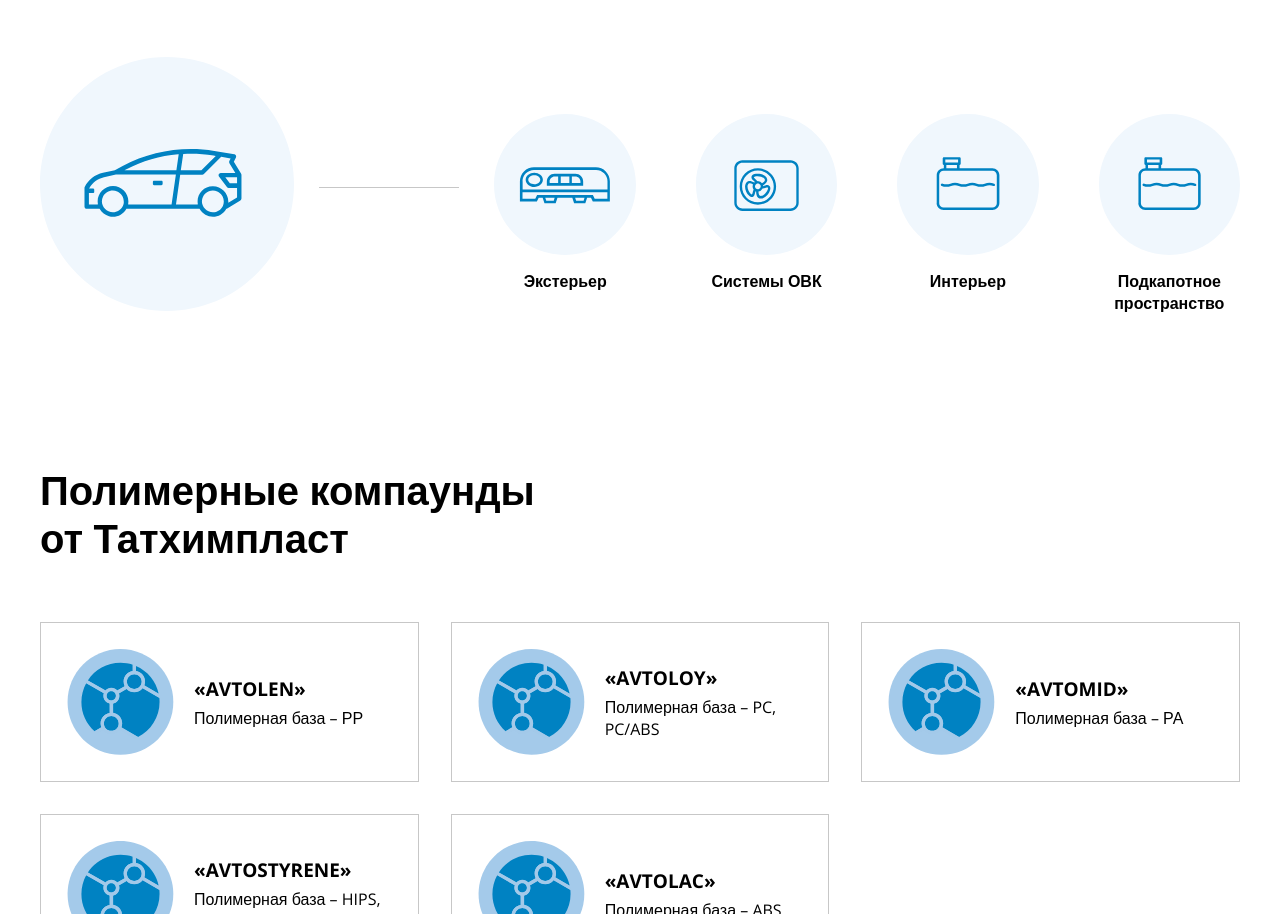
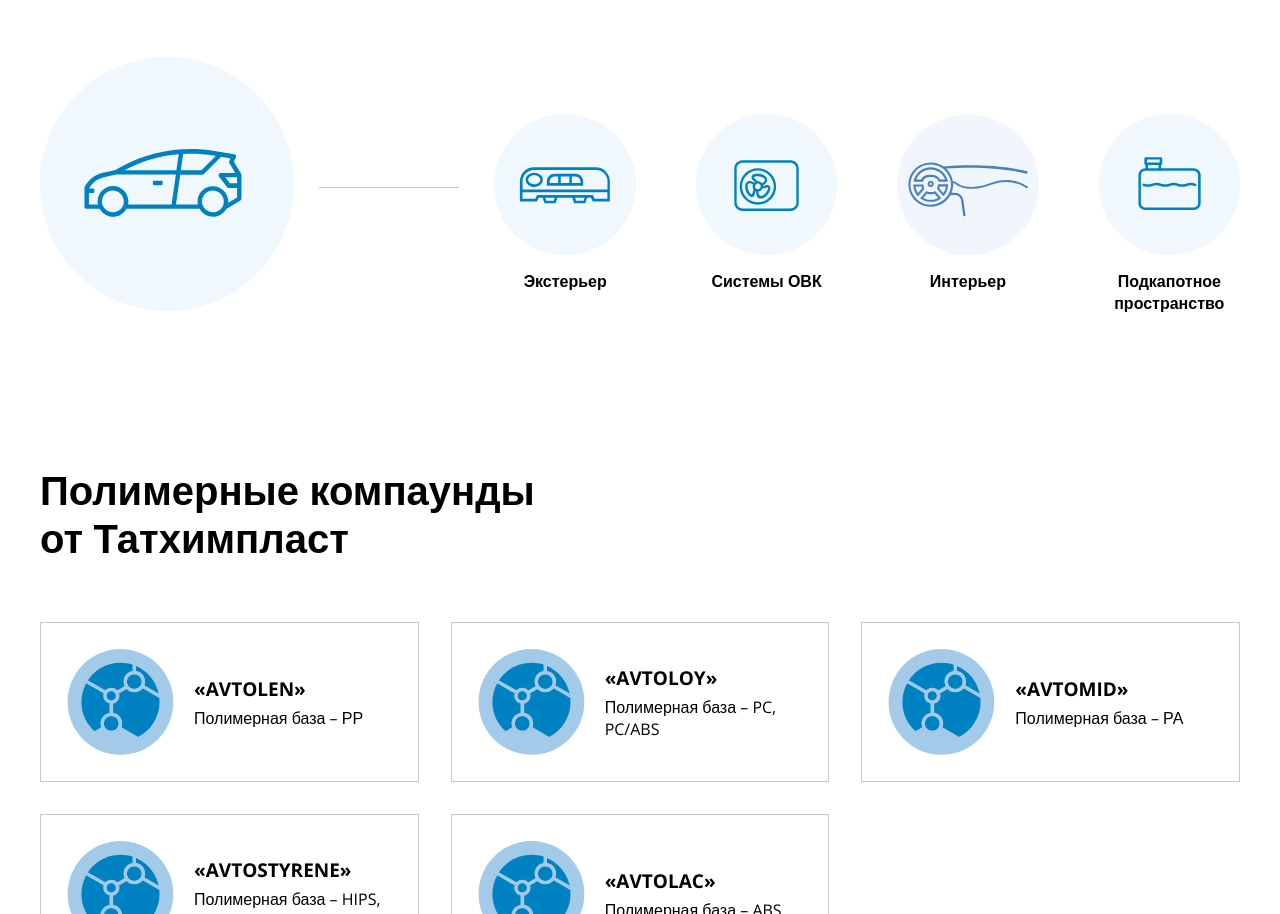
Before and after one commit to MarianVytak/Tathimplast, a website: page src/index.html in a window 1280 px wide. Shown: the part 915-1829 px from the top of the page. Drawn offline with nearby package versions, Linux system fonts and the light colour scheme; files that its build step writes are made by us from their sources.

Commit message:
Section 2: added icon 4.

```diff
--- a/src/templates/section-2/section-2.html
+++ b/src/templates/section-2/section-2.html
@@ -16,7 +16,7 @@
                 <div class="section-2__list_item_title">Системы ОВК</div>
             </li>
             <li class="section-2__list_item">
-                <img src="../../assets/img/icons/section-2_icon-5.svg" alt="">
+                <img src="../../assets/img/icons/section-2_icon-4.svg" alt="">
                 <div class="section-2__list_item_title">Интерьер</div>
             </li>
             <li class="section-2__list_item">
```
Also changed, not shown: src/assets/img/icons/section-2_icon-4.svg (added).
